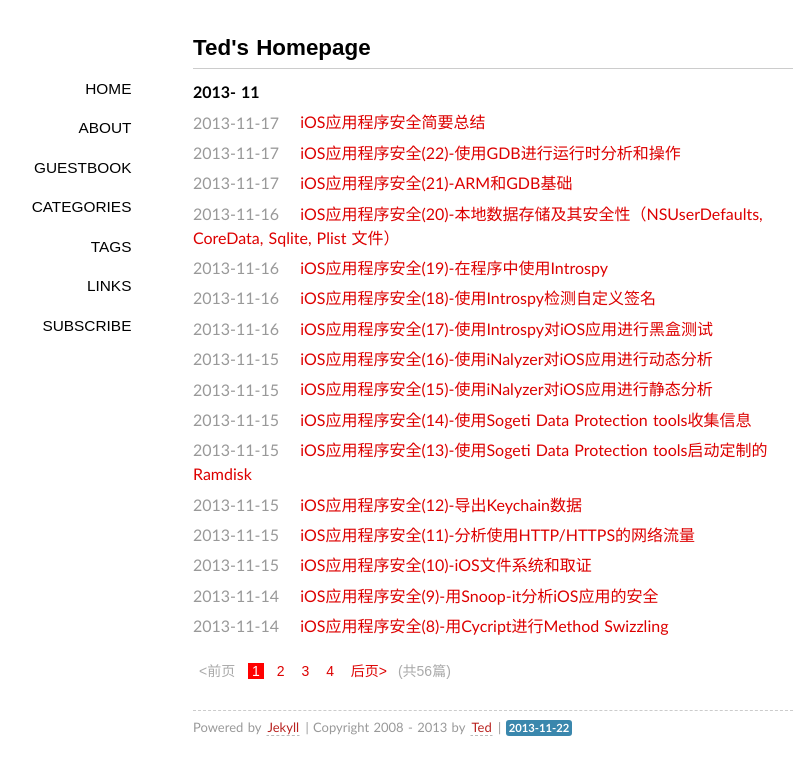
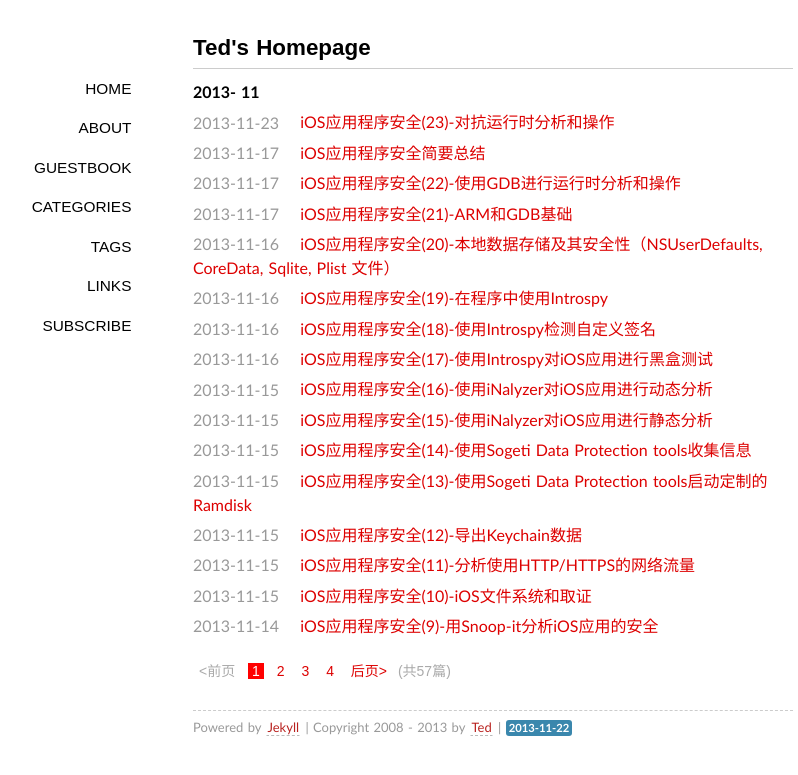
Before and after one commit to wufawei/wufawei.github.com, a Jekyll site: the page built from index.html, in a window 1280 px wide. Shown: the top 775 px of the page, without its empty margins (147-945 px from the left). Built offline with Jekyll 4.4.1, drawn with Linux system fonts in a browser that asks for light colours; some web fonts are replaced; Markdown is read by kramdown in place of the engine named in the settings; the list of posts is cut into pages by our own code; some of the changed lines change nothing that is shown.

Commit message:
add post 23

```diff
--- a/_posts/201311/2013-11-17-ios-application-security-summary.md
+++ b/_posts/201311/2013-11-17-ios-application-security-summary.md
@@ -31,7 +31,7 @@ tags:
 [iOS应用程序安全(20)-本地数据存储及其安全性（NSUserDefaults, CoreData, Sqlite, Plist 文件）][20]
 [iOS应用程序安全(21)-ARM和GDB基础][21]
 [iOS应用程序安全(22)-使用GDB进行运行时分析和操作][22]
-
+[iOS应用程序安全(23)-对抗运行时分析和操作][31]
 
  <br/>
 相信读者把这一系列文章都看一遍，会对iOS应用的安全有个较为深入的了解。
@@ -106,3 +106,4 @@ tags:
 [28]:http://wufawei.com/2013/08/iOS-jailbroken-programming-2/
 [29]:http://wufawei.com/2013/08/iOS-jailbroken-programming-3/
 [30]:http://wufawei.com/2013/08/iOS-jailbroken-programming-4/
+[31]:http://wufawei.com/2013/11/ios-application-security-23/
--- /dev/null
+++ b/_posts/201311/2013-11-23-ios-application-security-23.md
@@ -0,0 +1,102 @@
+---
+layout: post
+title: iOS应用程序安全(23)-对抗运行时分析和操作
+categories:
+- iOS
+tags:
+- iOS Security
+---
+
+在前面的文章中，我们看到了如何使用调试器和工具如Cycript对iOS应用进行运行时分析和操作。我们也看到了在运行时通过使用GDB来修改寄存器的值是如何修改方法的具体实现的，我们也看到了怎样使用工具如Cycript来进行[swizzling][1]方法实现。有Cycript和GDB这样的工具在手，加上你的应用程序可执行文件的拷贝，一切就都在攻击者的掌控之中。不过，有一些技巧能够使得攻击者更难攻击。本文我们将查看开发者能够使用的防御技巧，来对抗运行时分析和操作。
+
+在Xcode中，开发者（译者注：原文写的是攻击者，按上下文理解应该是开发者）能够使用一定的检测方法来查看一个应用是否正在被调试。在Xcode中，你可以用下面的代码来检查调试器是否存在。
+
+    #ifndef DEBUG
+    SEC_IS_BEING_DEBUGGED_RETURN_NIL();
+    #endif
+
+
+正如名字指出的，如果应用正在被调试，那么这个宏会返回nil。你可以把这个检查放到一些重要的地方，比如访问或者返回重要数据的地方。如果在那时（访问或者返回重要数据的时候）应用正在被调试，这个宏就会返回nil。因此你的应用就不会工作正常，因此攻击者就会遇到（程序不能正常运行的）问题。或者你可以在一个Timer中调用，一旦你发现应用正被调试，你可以删除存储在应用中的所有重要信息、重要文件等等。但是，请注意攻击者使用Cycript能够劫持你的方法实现，因此比较明智的是只使用一个宏而不是在一个方法内使用这个宏。请注意这个宏只在release下能工作正常。要在你的设备上测试，你需要在build中选择release。选择scheme，然后点击Edit Scheme。
+
+![](http://resources.infosecinstitute.com/wp-content/uploads/111313_1602_IOSApplicat1.png)
+
+在Info下面，把Build Configuration设置为Release。
+
+![](http://resources.infosecinstitute.com/wp-content/uploads/111313_1602_IOSApplicat2.png)
+
+
+现在你可以使用Xcode在你的设备上运行这个应用，你会看到成功检测到调试器。这是因为Xcode会给正在运行的应用附加一个调试器。
+
+
+再次说一下，这个方法并不能保证应用不会被调试。一个技艺熟练的攻击者能够在应用程序的二进制文件对这个宏相关的汇编指令打补丁。作为开发者，
+你应该在多个地方检查，使得攻击者更难调试。
+
+另一个阻止调试器附加到应用程序的方法是使用ptrace函数。使用这个函数，传递一个特定的参数，能够阻止其他任何调试器附加到应用程序上。
+像GDB和LLDB在附加到进程的时候就会使用ptrace函数。使用ptrace，加上参数PT_DENY_ATTACH 就会告诉这个函数，应用不允许追踪。下面是[苹果官方文档][2]关于
+PT_DENY_ATTACH 的截图。
+
+![](http://resources.infosecinstitute.com/wp-content/uploads/111313_1602_IOSApplicat3.png)
+
+让我们试试。在Xcode中创建一个新工程。点击File->New->Project->Single View Application。然后在模拟器中允许。你会得到如下的视图。
+
+![](http://resources.infosecinstitute.com/wp-content/uploads/111313_1602_IOSApplicat4.png)
+
+现在，使用如下的代码来修改main.m文件。
+导入ptrace.文件，然后在main函数中增加如下代码。
+
+
+    #ifndef DEBUG
+    ptrace(PT_DENY_ATTACH, 0, 0, 0);
+    #endif
+
+你的main.m看起来应该像这样。
+
+
+![](http://resources.infosecinstitute.com/wp-content/uploads/111313_1602_IOSApplicat5.png)
+
+现在运行程序，你会发现应用加载不起来。这是因为当Xcode加载应用的时候，它会把一个调试器(LLDB或者GDB)附加到应用上。因为我们在main.m中加了反调试代码，
+因此Xcode不能附加调试器，因此它就退出应用。
+
+双击模拟器上的home按钮，然后kill这个测试应用。再次运行，这次能够启动起来。这是因为我们没有通过Xcode加载，因此没有调试器附加到上面。
+
+当然，这个方法也不能保证你的应用就绝对安全。技术熟练的攻击者能够在解密应用之后对这个防检测代码打补丁。作为开发者，你应该在多个地方使用这个方法，
+使得攻击者的工作变得更难。
+
+
+需要注意的事，上述两种方法都将试图阻止调试器加载到应用上，但是它对Cycript没有用，因为Cycrit并不追踪应用。作为开发者，你能够做下面的一些检查使得攻击者
+的工作变得尽可能的难。例如，你可以在应用中增加一些假的方法，攻击者可能会对这些假方法感兴趣。例如，用userDidLogin:(BOOL)didLogin; 作为名字，肯定
+会吸引攻击者的注意。当然，攻击者会试图用Cycript执行。在这个方法实现中，你可以清除应用中的所有数据，甚至报告服务器，这个应用已经被侵入。对于特别需要安全的银行应用，你也可以检查设备是否已经越狱。如果是，可以拒绝所有访问服务器并且删除所有存在应用本地的重要信息。在下一篇文章中，我们将查看如何检查设备是否越狱。另一件需要做的事情就是检查应用是否被破解，然后执行必要的步骤来防止攻击者获取信息。在[github][3]上有一个很简单的类可以帮你完成这个工作。当然，攻击者总是能够劫持方法实现的，因此，把它改一个不那么起疑的名字。
+
+对于那些检查应用是否安全的方法，你也可以给它们改个名字以便它们看起来不那么重要。例如，一个检查应用是否正被调试的方法不应该被命名为-(BOOL)isAppBeingDebugged.。这肯定将会引起攻击者的注意并替换方法实现。相反，命名为-(BOOL)didChangeColor 或者 -(BOOL)didSetFont.就不错。
+这个情况下，这个函数在攻击者看来就不那么重要了。
+
+
+如果你已经检测到可疑行为，并且认为最好退出应用，你可以使用下面的命令。
+
+exit(-1);
+
+这将退出应用。
+
+最好，一个需要注意的非常重要的一点就是，没有任何应用在一个技艺熟练的攻击者面前是安全的。有你的应用的二进制文件的拷贝，加上Cycript，GDB等工具在手，一切就都在攻击者的掌控之中。我们能做的就是使用尽可能多的检查，使得攻击者的任务变得困难以至于他放弃我们的应用去找那些更容易攻击的应用。
+
+
+
+
+译者注：第一种方法，我在Xcode5上没有试成功，如果有人知道原因，麻烦说一下。
+
+
+   <br/>
+本文原文 [IOS Application Security Part 23 – Defending against runtime analysis and manipulation][3]
+
+
+<br>
+微信公众账号：**iOS技术分享**
+
+![](http://farm3.staticflickr.com/2826/10855679484_56b7429bd6.jpg)
+
+
+
+
+[1]:http://wufawei.com/2013/11/ios-application-security-8/
+[2]:https://developer.apple.com/library/mac/documentation/Darwin/Reference/ManPages/man2/ptrace.2.html
+[3]:http://resources.infosecinstitute.com/ios-application-security-part-23-defending-runtime-analysis-manipulation/
```
